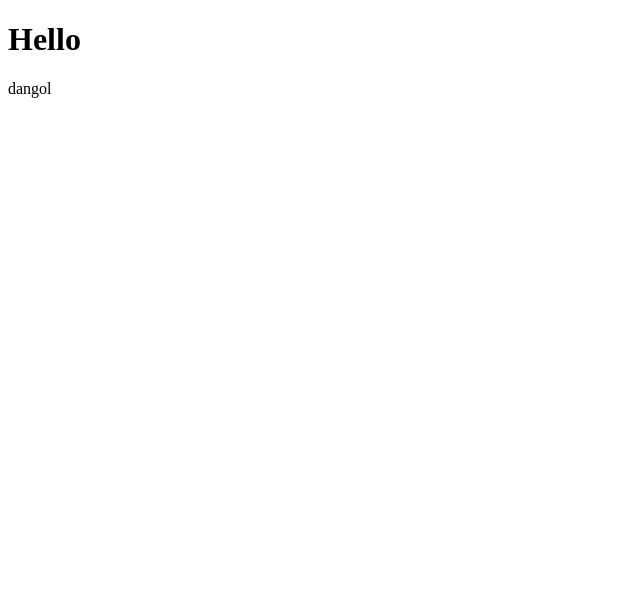
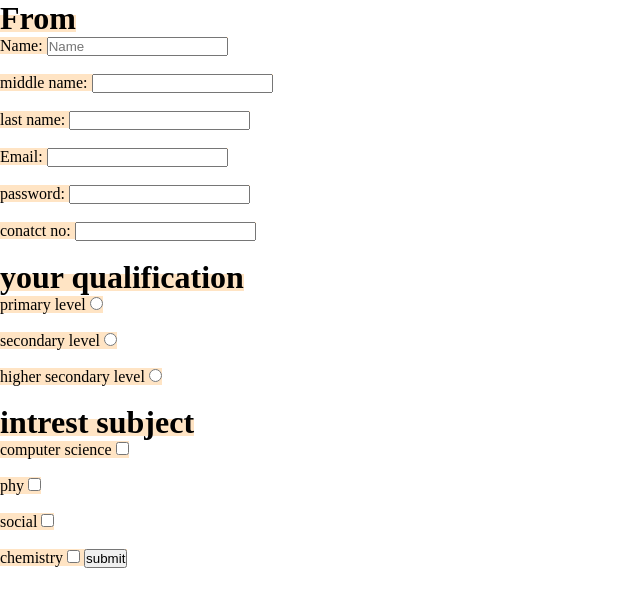
Before and after one commit to Romandangol/test-day-1, a plain HTML site: page index.html in a window 1280 px wide. Shown: the whole page, without its empty margins (0-640 px from the left). Drawn offline with Linux system fonts and the light colour scheme.

Commit message:
form created

```diff
--- a/index.html
+++ b/index.html
@@ -3,10 +3,69 @@
 <head>
     <meta charset="UTF-8">
     <meta name="viewport" content="width=device-width, initial-scale=1.0">
-    <title>Document</title>
+    <title>my form</title>
+    <style>
+        *{
+            margin: 0;
+            padding: 0;
+            /* background-color: aqua; */
+        }
+        .form{
+            display: inline;
+            /* flex-direction: column; */
+            background-color: bisque;
+        }
+        h1{
+            display: inline;
+        }
+    </style>
 </head>
 <body>
-    <h1>Hello</h1>
-    <p>dangol</p>
+    <form action="post" class="form">
+        <h1>From</h1>
+        <br>
+        <label for="">Name:</label>
+        <input type="text" placeholder="Name">
+        <br><br>
+        <label for="">middle name:</label>
+        <input type="text">
+        <br><br>
+        <label for="">last name:</label>
+        <input type="text">
+        <br><br>
+        <label for="">Email:</label>
+        <input type="text" required>
+        <br><br>
+        <label for="">password:</label>
+        <input type="password" required>
+        <br><br>
+        <label for="">conatct no:</label>
+        <input type="text">
+        <br><br>
+        <h1 class="h1">your qualification</h1><br>
+        <label for="" >primary level</label>
+        <input type="radio" name="qualification">
+        <br><br>
+        <label for="">secondary level</label>
+        <input type="radio" name="qualification">
+        <br><br>
+        <label for="">higher secondary level</label>
+        <input type="radio" name="qualification">
+        <br><br>
+        <h1>intrest subject</h1><br>
+        <label for="">computer science
+        </label>
+        <input type="checkbox" name="help">
+        <br><br>
+        <label for="">phy</label>
+        <input type="checkbox" name="help" id="">
+        <br><br>
+        <label for="">social</label>
+        <input type="checkbox" name="help">
+        <br><br>
+        <label for="">chemistry</label>
+        <input type="checkbox" name="help">
+        <button>submit</button>
+    </form>
 </body>
 </html>
```
